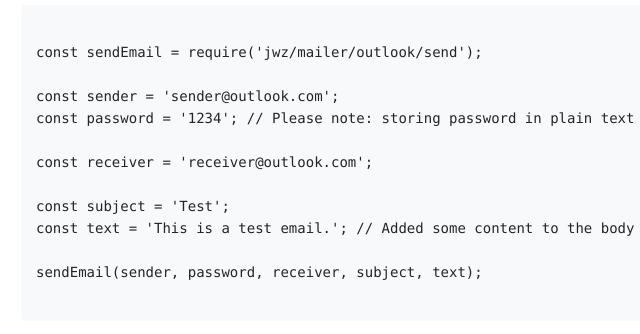
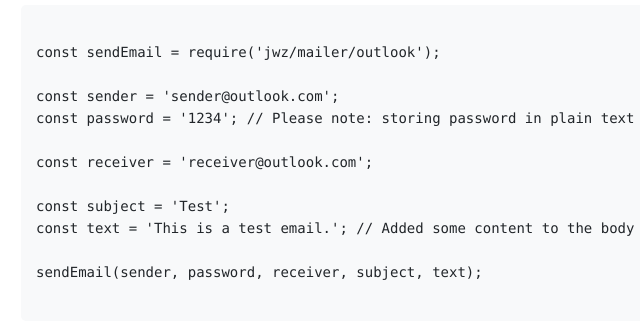
Before and after one commit to JetsadaWijit/npmjs-website, a plain HTML site: page docs/util/mail/outlook/send/index.html in a window 1280 px wide. Shown: the part 161-495 px from the top of the page, 61-701 px from the left. Drawn offline with nearby package versions, Linux system fonts and the light colour scheme.

Commit message:
Fix code path

```diff
--- a/docs/util/mail/outlook/send/index.html
+++ b/docs/util/mail/outlook/send/index.html
@@ -23,7 +23,7 @@
         <section>
             <h2>Code</h2>
             <pre class="code-block"><code>
-const sendEmail = require('jwz/mailer/outlook/send');
+const sendEmail = require('jwz/mailer/outlook');
 
 const sender = 'sender@outlook.com';
 const password = '1234'; // Please note: storing password in plain text is insecure.
```
